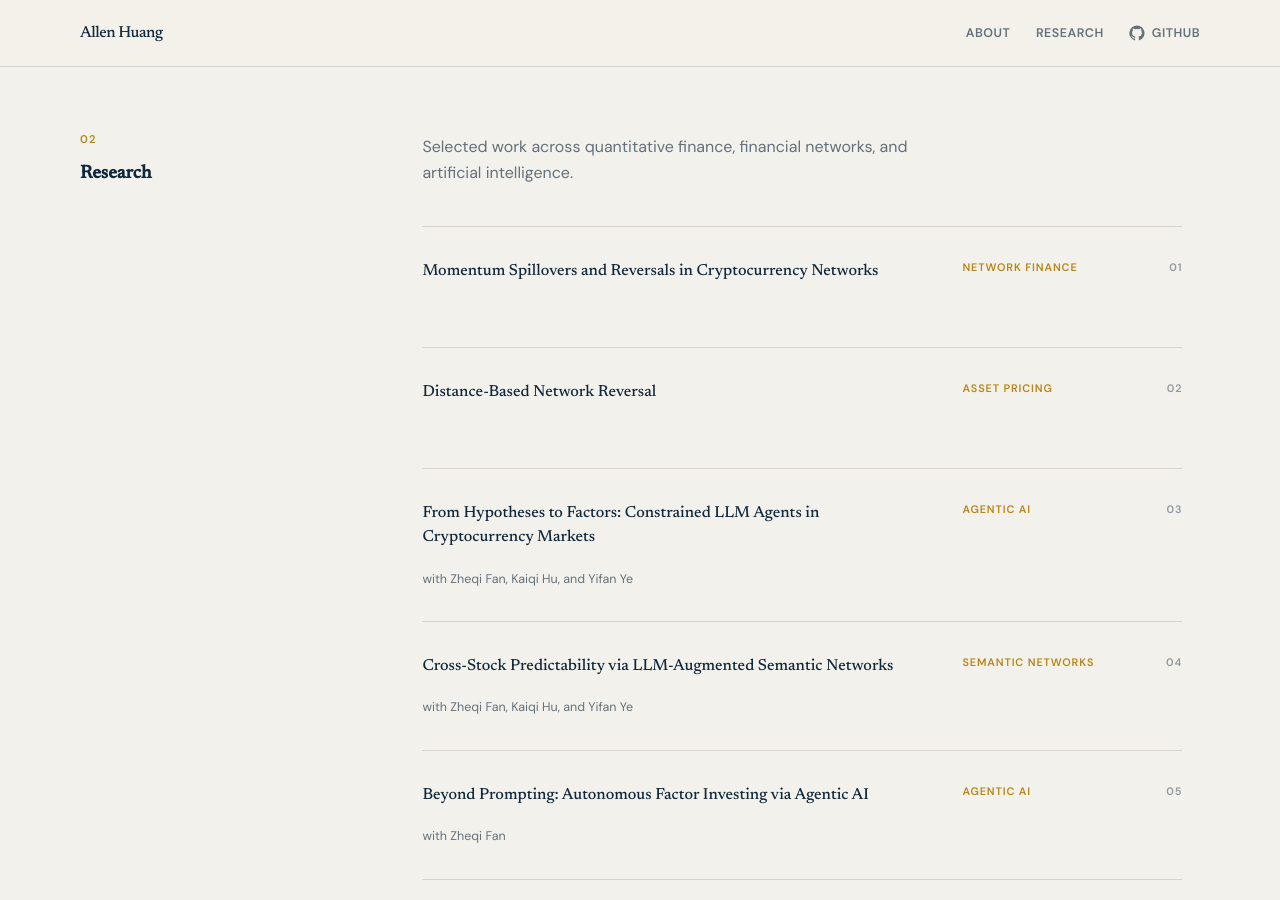
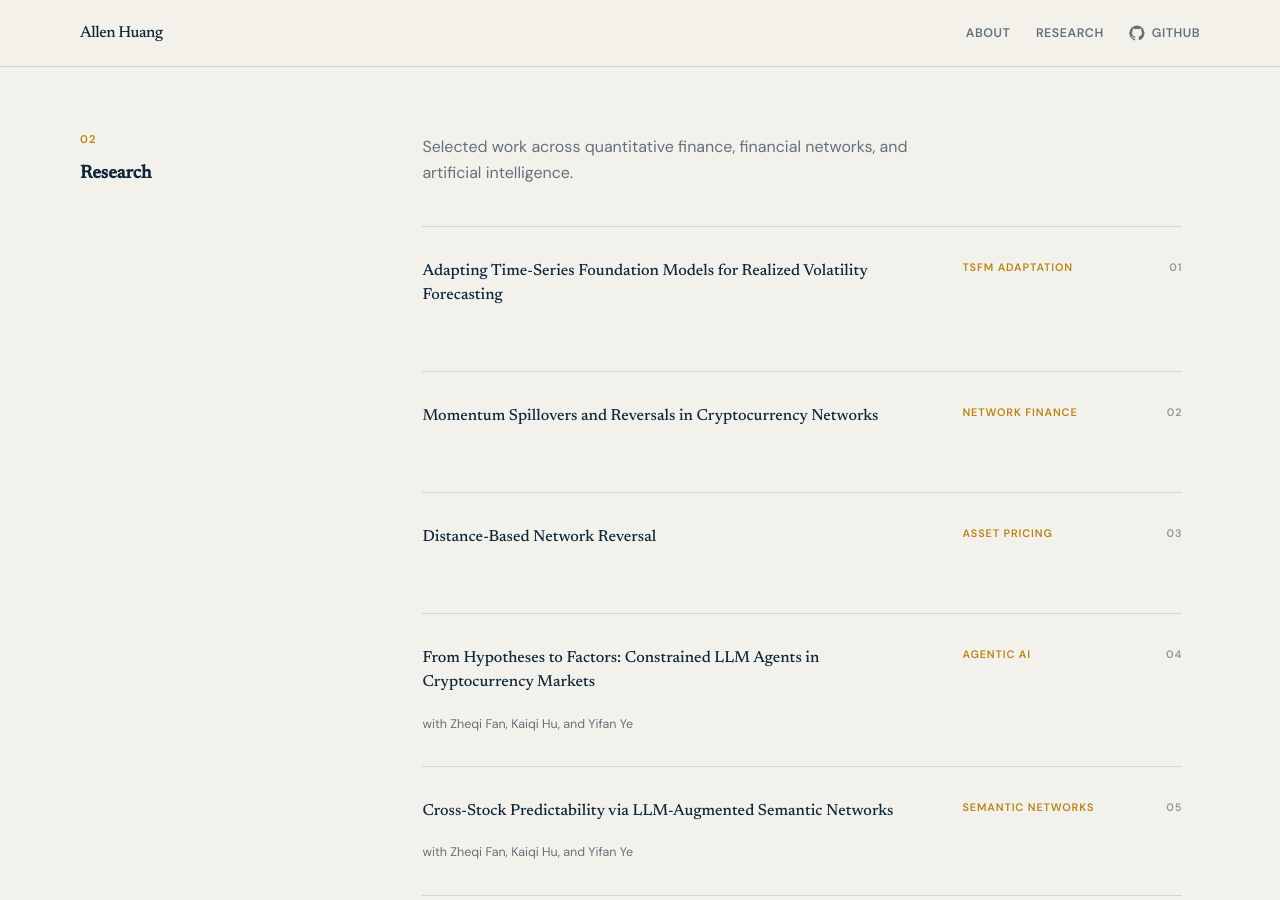
Before and after one commit to allenh16/allenh16.github.io, a Jekyll site: the page built from index.md, in a window 1280 px wide and 900 px high, scrolled down 1119 px. Built offline with Jekyll 4.4.1, drawn with Linux system fonts in a browser that asks for light colours.

Commit message:
Add adaptive TSFM volatility working paper

```diff
--- a/index.md
+++ b/index.md
@@ -55,34 +55,38 @@ layout: homepage
   <div class="research-grid">
     <div class="research-list">
     <article class="research-item">
-      <div class="research-meta"><span>Network Finance</span><span>01</span></div>
+      <div class="research-meta"><span>TSFM Adaptation</span><span>01</span></div>
+      <h3>Adapting Time-Series Foundation Models for Realized Volatility Forecasting</h3>
+    </article>
+    <article class="research-item">
+      <div class="research-meta"><span>Network Finance</span><span>02</span></div>
       <h3>Momentum Spillovers and Reversals in Cryptocurrency Networks</h3>
     </article>
     <article class="research-item">
-      <div class="research-meta"><span>Asset Pricing</span><span>02</span></div>
+      <div class="research-meta"><span>Asset Pricing</span><span>03</span></div>
       <h3>Distance-Based Network Reversal</h3>
     </article>
     <article class="research-item">
-      <div class="research-meta"><span>Agentic AI</span><span>03</span></div>
+      <div class="research-meta"><span>Agentic AI</span><span>04</span></div>
       <h3>From Hypotheses to Factors: Constrained LLM Agents in Cryptocurrency Markets</h3>
       <p>with Zheqi Fan, Kaiqi Hu, and Yifan Ye</p>
     </article>
     <article class="research-item">
-      <div class="research-meta"><span>Semantic Networks</span><span>04</span></div>
+      <div class="research-meta"><span>Semantic Networks</span><span>05</span></div>
       <h3>Cross-Stock Predictability via LLM-Augmented Semantic Networks</h3>
       <p>with Zheqi Fan, Kaiqi Hu, and Yifan Ye</p>
     </article>
     <article class="research-item">
-      <div class="research-meta"><span>Agentic AI</span><span>05</span></div>
+      <div class="research-meta"><span>Agentic AI</span><span>06</span></div>
       <h3>Beyond Prompting: Autonomous Factor Investing via Agentic AI</h3>
       <p>with Zheqi Fan</p>
     </article>
     <article class="research-item">
-      <div class="research-meta"><span>Statistical Arbitrage</span><span>06</span></div>
+      <div class="research-meta"><span>Statistical Arbitrage</span><span>07</span></div>
       <h3>Pairs Trading with Firm-Level Semantic Information</h3>
     </article>
     <article class="research-item">
-      <div class="research-meta"><span>Volatility</span><span>07</span></div>
+      <div class="research-meta"><span>Volatility</span><span>08</span></div>
       <h3>Realized Volatility Forecasting with Graphical Information</h3>
     </article>
     </div>
```
